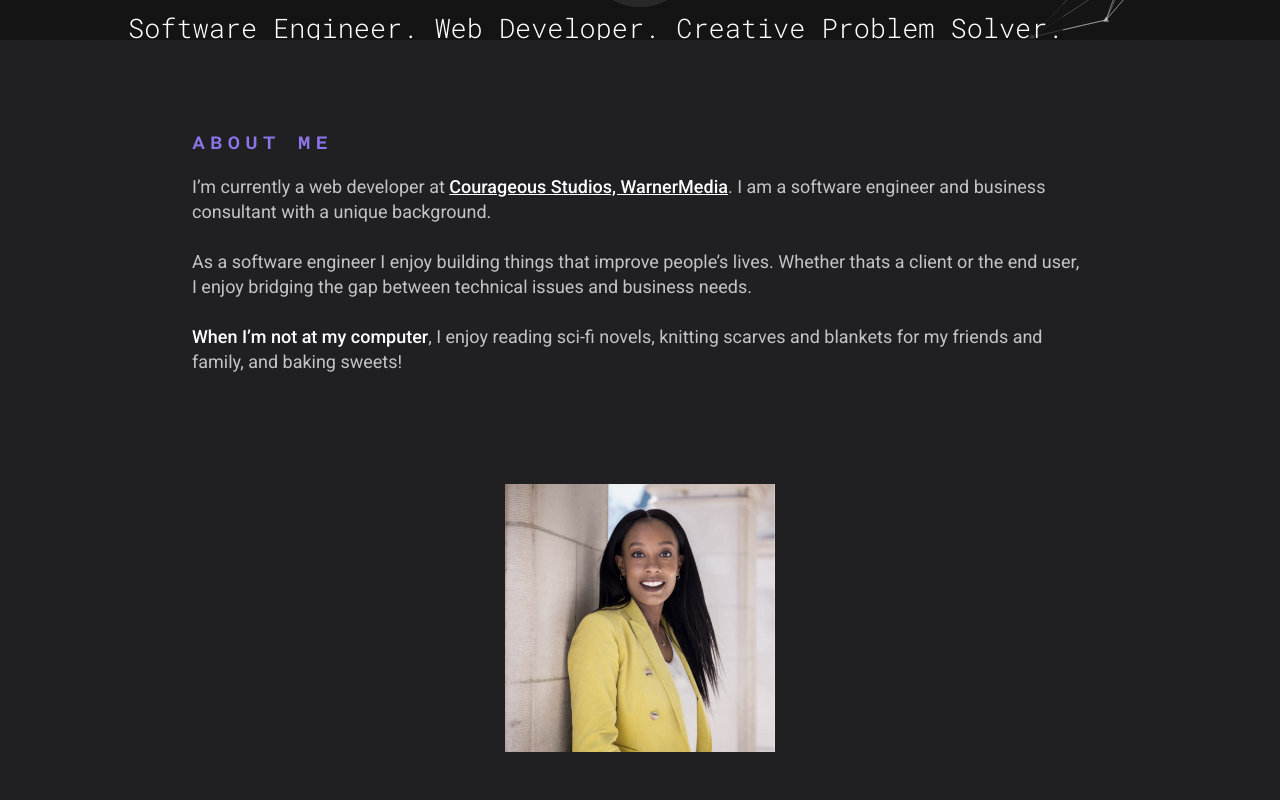
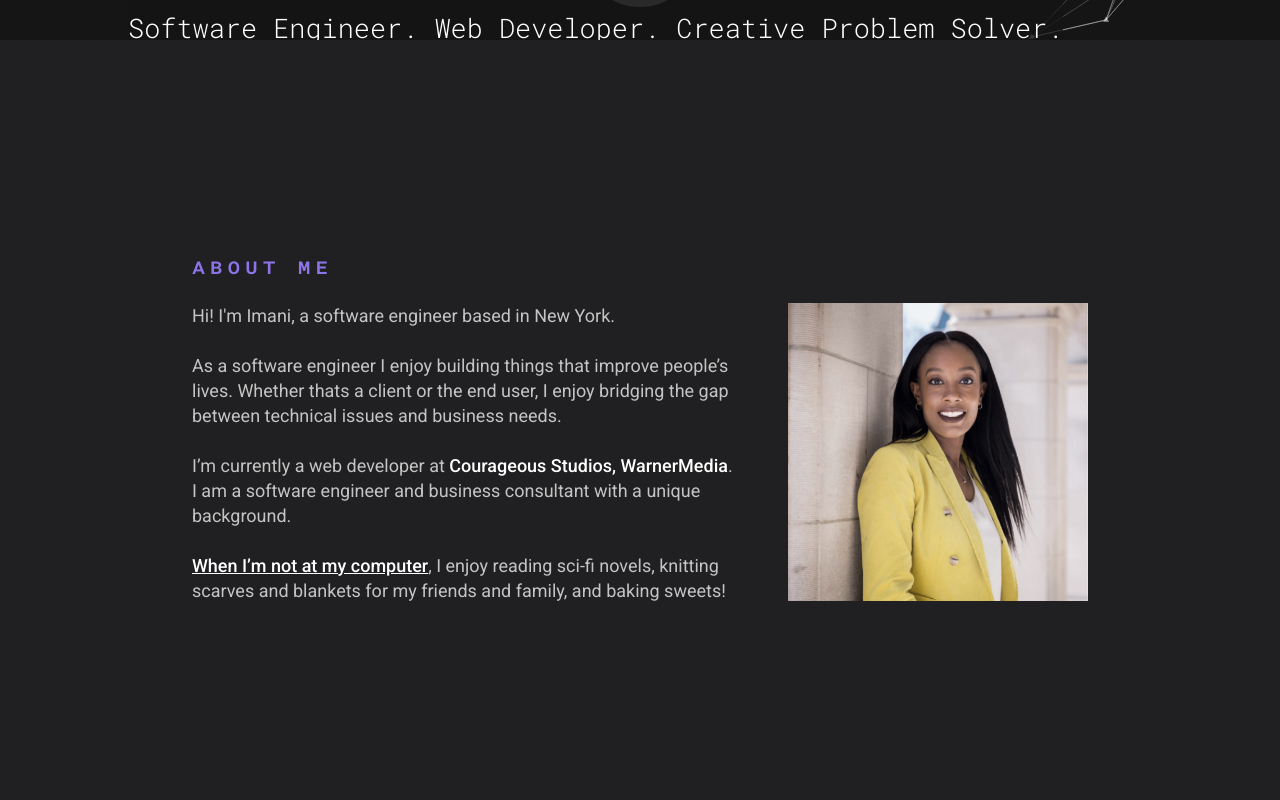
Before and after one commit to imanipaul/portfolio2, a React (Create React App) app: page / in a window 1280 px wide. Shown: the part 760-1560 px from the top of the page. Built offline with nearby package versions, Linux system fonts and the light colour scheme; a web font is replaced by a local one.

Commit message:
Add scroll animation to skills projects and contact

```diff
--- a/package.json
+++ b/package.json
@@ -9,6 +9,7 @@
     "aos": "^3.0.0-beta.6",
     "node-sass": "^4.14.1",
     "react": "^17.0.1",
+    "react-awesome-reveal": "^3.4.0",
     "react-dom": "^17.0.1",
     "react-icons": "^3.11.0",
     "react-reveal": "^1.2.2",
--- a/src/components/About.js
+++ b/src/components/About.js
@@ -1,47 +1,43 @@
 import React, { useEffect, useRef } from "react";
 import headshot from "../assets/headshot.png";
 import ScrollReveal from "scrollreveal";
-import Fade from "react-reveal/Fade";
+// import Fade from "react-reveal/Fade";
+import { Fade } from "react-awesome-reveal";
 
 import "../styles/About.scss";
 
 export default function About() {
-  const graphRef = useRef(null);
-
-  // useEffect(() => {
-  //   ScrollReveal().reveal(graphRef.current, {
-  //     delay: 1000,
-  //     duration: 1500,
-  //   });
-  // }, []);
-
   return (
     <section className="about">
       <div className="about-content">
         <h4>about me</h4>
-        <Fade bottom cascade>
-          <p ref={graphRef}>
-            I’m currently a web developer at{" "}
-            <span>Courageous Studios, WarnerMedia</span>. I am a software
-            engineer and business consultant with a unique background.
-          </p>
-        </Fade>
+        <div className="about-info">
+          <div className="all-copy">
+            <Fade direction="up" cascade damping={0.25} triggerOnce={true}>
+              <p>Hi! I'm Imani, a software engineer based in New York.</p>
+              <p>
+                As a software engineer I enjoy building things that improve
+                people’s lives. Whether thats a client or the end user, I enjoy
+                bridging the gap between technical issues and business needs.
+              </p>
+              <p>
+                I’m currently a web developer at{" "}
+                <span>
+                  <a href="#">Courageous Studios, WarnerMedia</a>
+                </span>
+                . I am a software engineer and business consultant with a unique
+                background.
+              </p>
 
-        <p>
-          As a software engineer I enjoy building things that improve people’s
-          lives. Whether thats a client or the end user, I enjoy bridging the
-          gap between technical issues and business needs.
-        </p>
-        <p>
-          <span>When I’m not at my computer</span>, I enjoy reading sci-fi
-          novels, knitting scarves and blankets for my friends and family, and
-          baking sweets!
-        </p>
-        {/* </Fade> */}
-
-        {/* <Fade bottom delay={1000}> */}
-        <img src={headshot} alt="headshot" />
-        {/* </Fade> */}
+              <p>
+                <span className="underline">When I’m not at my computer</span>,
+                I enjoy reading sci-fi novels, knitting scarves and blankets for
+                my friends and family, and baking sweets!
+              </p>
+            </Fade>
+          </div>
+          <img src={headshot} alt="headshot" />
+        </div>
       </div>
     </section>
   );
--- a/src/components/Contact.js
+++ b/src/components/Contact.js
@@ -2,16 +2,19 @@ import React from "react";
 
 import "../styles/Contact.scss";
 import Footer from "./Footer";
+import { Fade } from "react-awesome-reveal";
 
 export default function Contact() {
   return (
     <section className="contact">
-      <h4>let's work together</h4>
-      <p>
-        I’d love to hear from you. Send me a message and we can create something
-        amazing together!
-      </p>
-      <button>Get In Touch</button>
+      <Fade cascade delay={500}>
+        <h4>let's work together</h4>
+        <p>
+          I’d love to hear from you. Send me a message and we can create
+          something amazing together!
+        </p>
+        <button>Get In Touch</button>
+      </Fade>
       <Footer />
     </section>
   );
--- a/src/components/Projects.js
+++ b/src/components/Projects.js
@@ -6,6 +6,8 @@ import chumleys from "../assets/chumleys.png";
 import ensemble from "../assets/ensemble.png";
 import recollect from "../assets/recollect.png";
 import speedtype from "../assets/speedtype.png";
+
+import { Fade } from "react-awesome-reveal";
 
 import "../styles/Projects.scss";
 
@@ -17,6 +19,12 @@ export default function Projects() {
         <p className="subtitle">Other cool things I've worked on!</p>
       </div>
       <div className="all-projects">
+        <Fade
+          direction="up"
+          cascade
+          damping={0.25}
+          // triggerOnce={true}
+        >
           <div className="project-card">
             <h5>Speed Type</h5>
             <p>Single player speed typing game made with multiple levels.</p>
@@ -72,6 +80,7 @@ export default function Projects() {
             </div>
             <img src={atm} alt="project screenshot" />
           </div>
+        </Fade>
       </div>
     </section>
   );
--- a/src/components/Skills.js
+++ b/src/components/Skills.js
@@ -1,5 +1,6 @@
 import React from "react";
 import "../styles/Skills.scss";
+import { Fade } from "react-awesome-reveal";
 
 export default function Skills() {
   return (
@@ -10,6 +11,12 @@ export default function Skills() {
           <div className="list">
             <h5>languages</h5>
             <ul>
+              <Fade
+                direction="up"
+                cascade
+                damping={0.25}
+                // triggerOnce={true}
+              >
                 <li>Javascript (ES6+)</li>
                 <li>HTML5</li>
                 <li>CSS/Sass</li>
@@ -17,12 +24,20 @@ export default function Skills() {
                 <li>Ruby/Rails</li>
                 <li>GraphQL</li>
                 <li>SQL</li>
+              </Fade>
             </ul>
           </div>
 
           <div className="list">
             <h5>tools</h5>
             <ul>
+              <Fade
+                direction="up"
+                cascade
+                damping={0.25}
+                delay={500}
+                // triggerOnce={true}
+              >
                 <li>Command Line</li>
                 <li>Git & Github</li>
                 <li>Chrome DevTools</li>
@@ -31,25 +46,42 @@ export default function Skills() {
                 <li>AWS</li>
                 <li>Google Analytics</li>
                 <li>Heroku</li>
+              </Fade>
             </ul>
           </div>
 
           <div className="list">
             <h5>frameworks</h5>
             <ul>
+              <Fade
+                direction="up"
+                cascade
+                damping={0.25}
+                delay={1000}
+                // triggerOnce={true}
+              >
                 <li>React</li>
                 <li>Vue</li>
                 <li>Node</li>
                 <li>Bootstrap</li>
+              </Fade>
             </ul>
           </div>
 
           <div className="list">
             <h5>design</h5>
             <ul>
+              <Fade
+                direction="up"
+                cascade
+                damping={0.25}
+                delay={1500}
+                // triggerOnce={true}
+              >
                 <li>Photoshop</li>
                 <li>Sketch</li>
                 <li>Wireframing</li>
+              </Fade>
             </ul>
           </div>
         </div>
--- a/src/styles/About.scss
+++ b/src/styles/About.scss
@@ -13,7 +13,7 @@
     width: 300px;
     display: flex;
     flex-direction: column;
-    align-items: center;
+    // align-items: center;
     text-align: left;
 
     @media screen and (min-width: $tablet-min) {
@@ -24,6 +24,17 @@
       // align-self: flex-start;
       // margin-top: 140px;
       width: 70%;
+    }
+
+    .about-info {
+      display: flex;
+      flex-direction: row;
+      align-items: center;
+      // justify-content: space-evenly;
+
+      .all-copy {
+        max-width: 550px;
+      }
     }
 
     h4 {
@@ -37,6 +48,7 @@
       align-self: flex-start;
       color: $purple-accent;
       margin: 0px;
+      margin-bottom: 24px;
 
       @media screen and (min-width: $tablet-min) {
         width: 80%;
@@ -54,31 +66,27 @@
       font-family: "Roboto", sans-serif;
       font-weight: 400;
       width: 100%;
+      line-height: 26px;
 
-      &:first-of-type {
-        margin-top: 20px;
-        margin-bottom: 20px;
-        span {
-          color: white;
-          font-weight: 500;
+      // margin-top: 20px;
+      margin-bottom: 20px;
+
+      a {
+        color: white;
+        text-decoration: none;
+      }
+      span {
+        color: white;
+        font-weight: 500;
+        cursor: default;
+
+        &.underline {
           text-decoration: underline;
-        }
-        @media screen and (min-width: $tablet-min) {
-          margin-bottom: 25px;
+          cursor: auto;
         }
       }
-
-      &:last-of-type {
-        margin-top: 20px;
-        margin-bottom: 60px;
-        span {
-          color: white;
-          font-weight: 500;
-        }
-
-        @media screen and (min-width: $tablet-min) {
-          margin-top: 25px;
-        }
+      @media screen and (min-width: $tablet-min) {
+        margin-bottom: 25px;
       }
 
       @media screen and (min-width: $tablet-min) {
@@ -89,12 +97,17 @@
     img {
       width: 147px;
       height: 147px;
+      margin-top: 30px;
+      align-self: center;
 
       @media screen and (min-width: $tablet-min) {
-        width: 270px;
+        width: 300px;
         height: auto;
         border-radius: 50%;
-        margin-top: 50px;
+        align-self: flex-start;
+        margin: 0px;
+        margin-left: auto;
+        // margin-top: 50px;
         transition: border-radius 1s ease;
         filter: grayscale(30%);
 
--- a/src/styles/Contact.scss
+++ b/src/styles/Contact.scss
@@ -40,7 +40,7 @@
     margin-bottom: 35px;
 
     @media screen and (min-width: $tablet-min) {
-      width: 70%;
+      width: 100%;
     }
   }
 
```
Also changed, not shown: 1 other file (tests, documents, lock files or other folders). Lines whose indentation alone changed are shown as unchanged.
